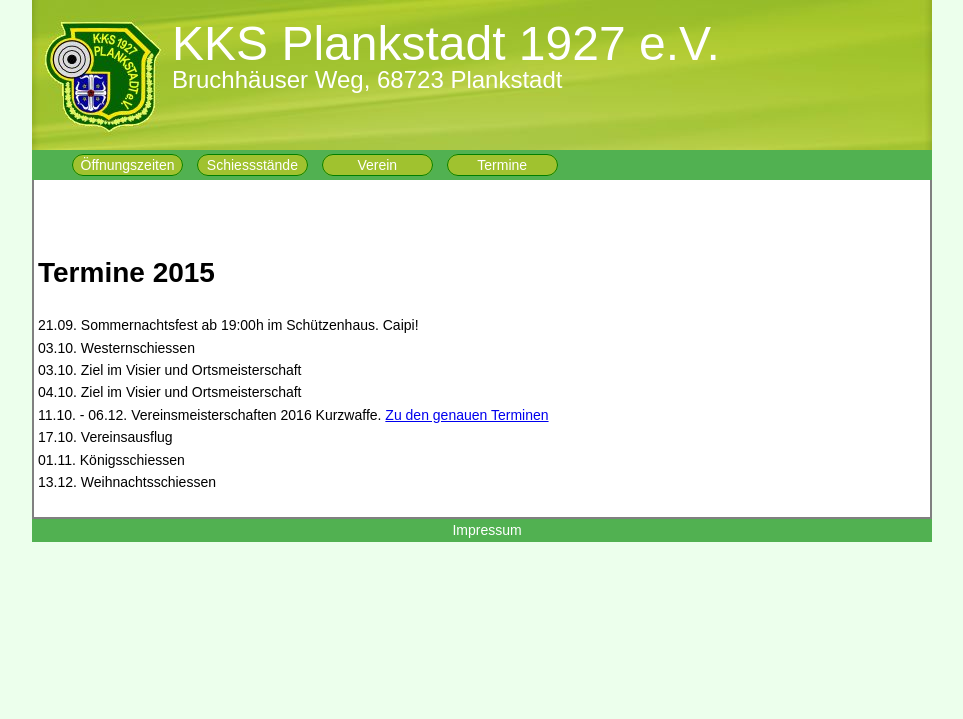
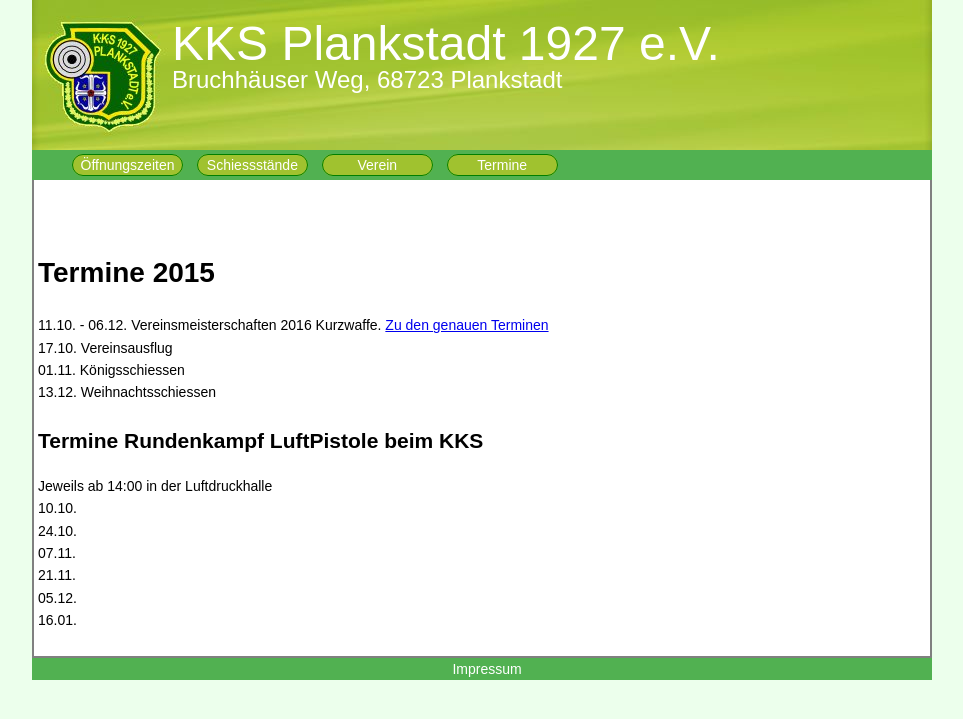
Before and after one commit to tamepenguin/kks-plankstadt, a Jekyll site: the page built from termine.markdown, in a window 1280 px wide. Shown: the top 719 px of the page, without its empty margins (158-1121 px from the left). Built offline with Jekyll 4.4.1, drawn with Linux system fonts in a browser that asks for light colours.

Commit message:
neue termine

```diff
--- a/termine.markdown
+++ b/termine.markdown
@@ -5,16 +5,21 @@ date:
 categories: termine
 ---
 # Termine 2015
-21.09. Sommernachtsfest ab 19:00h im Schützenhaus. Caipi!
-03.10. Westernschiessen
-03.10. Ziel im Visier und Ortsmeisterschaft
-04.10. Ziel im Visier und Ortsmeisterschaft
 11.10. - 06.12. Vereinsmeisterschaften 2016 Kurzwaffe. [Zu den genauen Terminen](vm_kurzwaffe_2015.html)
 17.10. Vereinsausflug
 01.11. Königsschiessen
 13.12. Weihnachtsschiessen
 
 
+## Termine Rundenkampf LuftPistole beim KKS
+Jeweils ab 14:00 in der Luftdruckhalle
+10.10.
+24.10.
+07.11.
+21.11.
+05.12.
+16.01.
+
 
 
 <!-- {{ '21.1. 2015' |date: '%d.%m. %Y' }} -->
```
